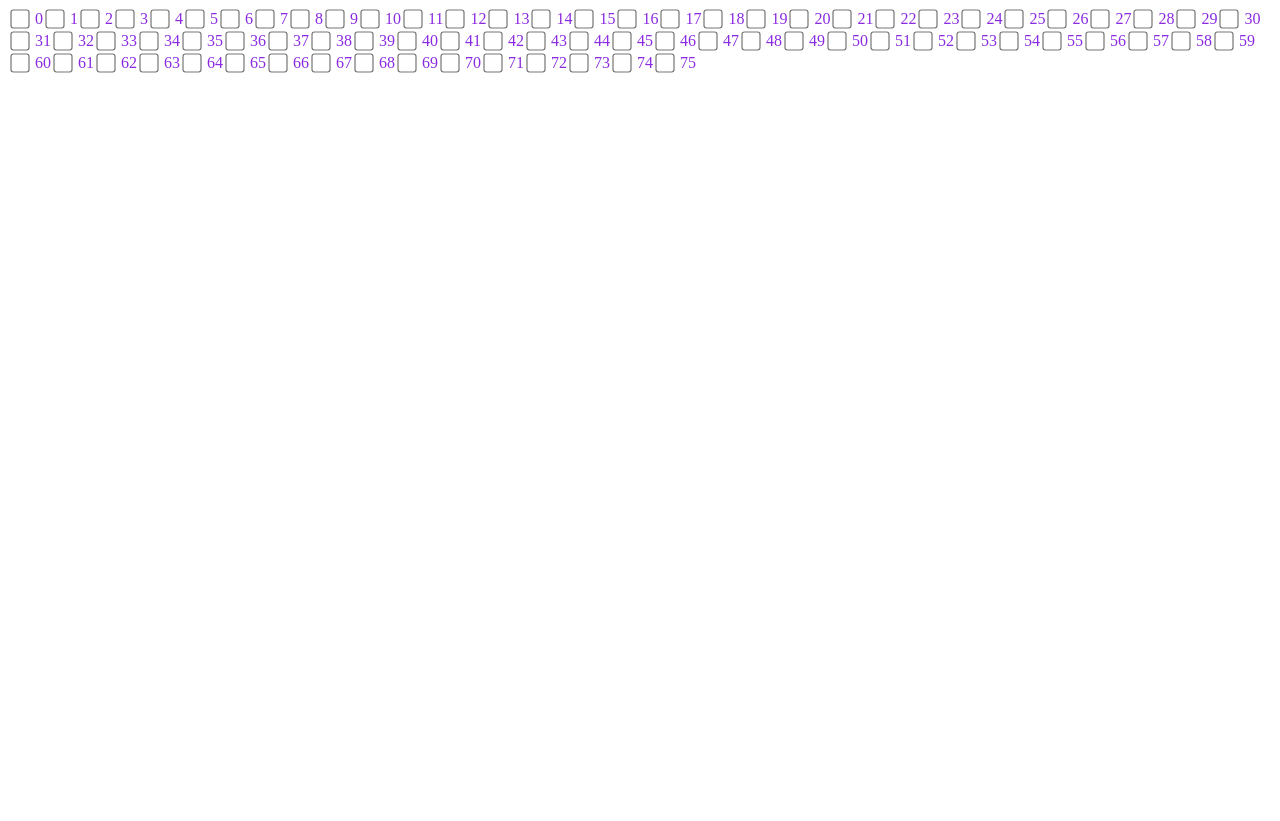
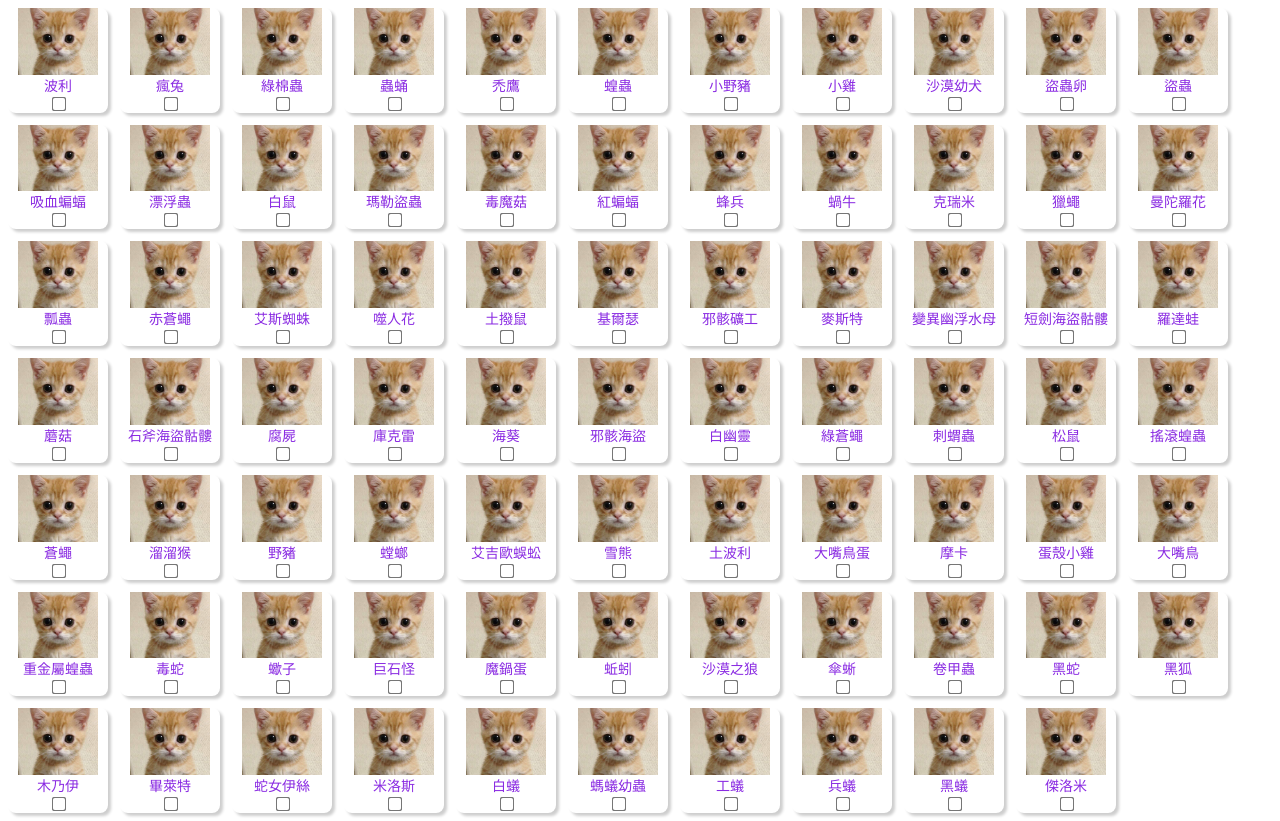
Before and after one commit to milu0925/RO-pet-select, a Next.js app: page /ro in a window 1280 px wide. Before the commit the page ends 800 px from the top, so only its background shows below. Built offline with nearby package versions, Linux system fonts and the light colour scheme.

Commit message:
可以用

```diff
--- a/pages/ro/button.js
+++ b/pages/ro/button.js
@@ -4,7 +4,10 @@ export default function Hff(prop) {
   const { aid, handlepush } = useCheck();
 
   return (
-    <div className="center">
+    <label htmlFor={prop.name} className="center">
+      {/* <img src={`/images/${prop.name}.png`} /> */}
+      <img src={`/images/w.jpg`} />
+      <div>{prop.name}</div>
       <input
         id={prop.name}
         type="checkbox"
@@ -13,7 +16,6 @@ export default function Hff(prop) {
           handlepush(event, prop);
         }}
       />
-      <label htmlFor={prop.name}>{prop.index}</label>
-    </div>
+    </label>
   );
 }
--- a/styles/globals.scss
+++ b/styles/globals.scss
@@ -3,24 +3,34 @@ body {
 }
 
 input[type="checkbox"] {
-  width: 16px;
-  height: 16px;
+  width: 12px;
+  height: 12px;
   transform: scale(1.2);
   background: rebeccapurple;
   accent-color: rebeccapurple;
 }
-
 label {
-  font-size: 16px;
+  font-size: 14px;
 }
 .flex {
+  width: 100%;
   display: flex;
   flex-wrap: wrap;
-}
-.center {
-  display: flex;
-  align-items: center;
-  gap: 4px;
+  gap: 12px;
+  .center {
+    width: 100px;
+    display: flex;
+    flex-direction: column;
+    align-items: center;
+    justify-content: flex-start;
+    border-radius: 8px;
+    box-shadow: 3px 3px 3px rgb(206, 206, 206);
+    overflow: hidden;
+    img {
+      width: 100%;
+      max-width: 80px;
+    }
+  }
 }
 
 .box {
```
Also changed, not shown: public/images/w.jpg (added).
